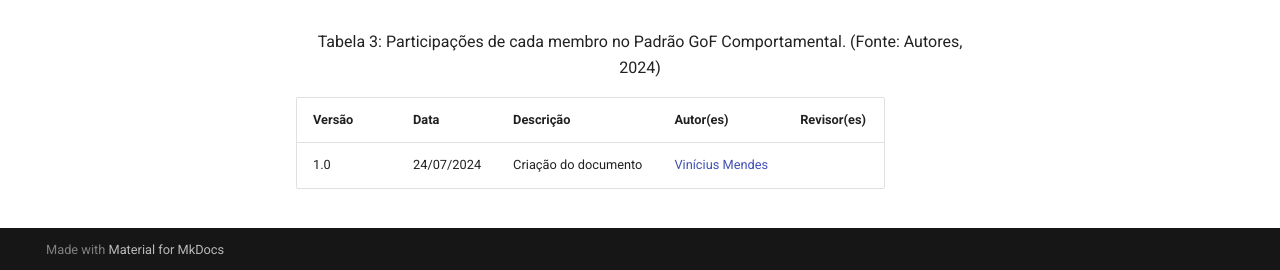
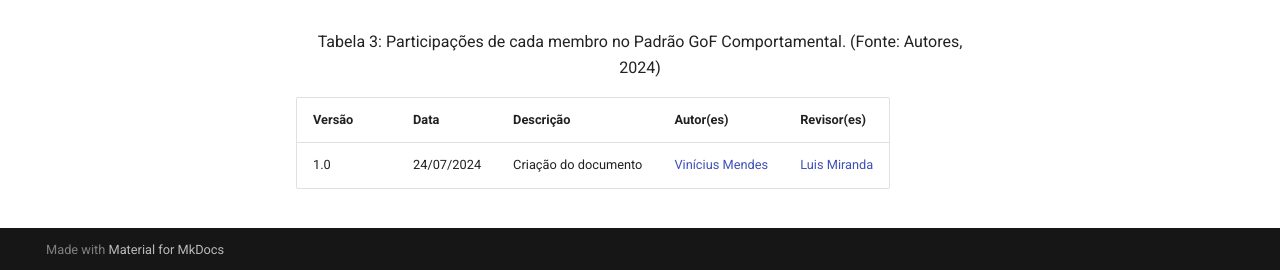
Before and after one commit to UnBArqDsw2024-1/2024.1_G2_My_Music, an MkDocs documentation site: the page built from docs/PadroesDeProjeto/ParticipacoesPadroes.md, in a window 1280 px wide and 900 px high, scrolled down 2609 px. Shown: the part 627-897 px from the top of the window. Built offline with MkDocs 1.6.1 and Material for MkDocs 9.7.7, drawn with Linux system fonts in a browser that asks for light colours.

Commit message:
Update ParticipacoesPadroes.md

```diff
--- a/docs/PadroesDeProjeto/ParticipacoesPadroes.md
+++ b/docs/PadroesDeProjeto/ParticipacoesPadroes.md
@@ -73,4 +73,4 @@
 
 | Versão | Data       | Descrição                           | Autor(es)                                         | Revisor(es)        |
 | ------ | ---------- | ----------------------------------- | ------------------------------------------------- | ------------------ |
-| 1.0    | 24/07/2024 | Criação do documento                | [Vinícius Mendes](https://github.com/yabamiah) | |
+| 1.0    | 24/07/2024 | Criação do documento                | [Vinícius Mendes](https://github.com/yabamiah) |[Luis Miranda](https://github.com/LuisMiranda10) |
```
